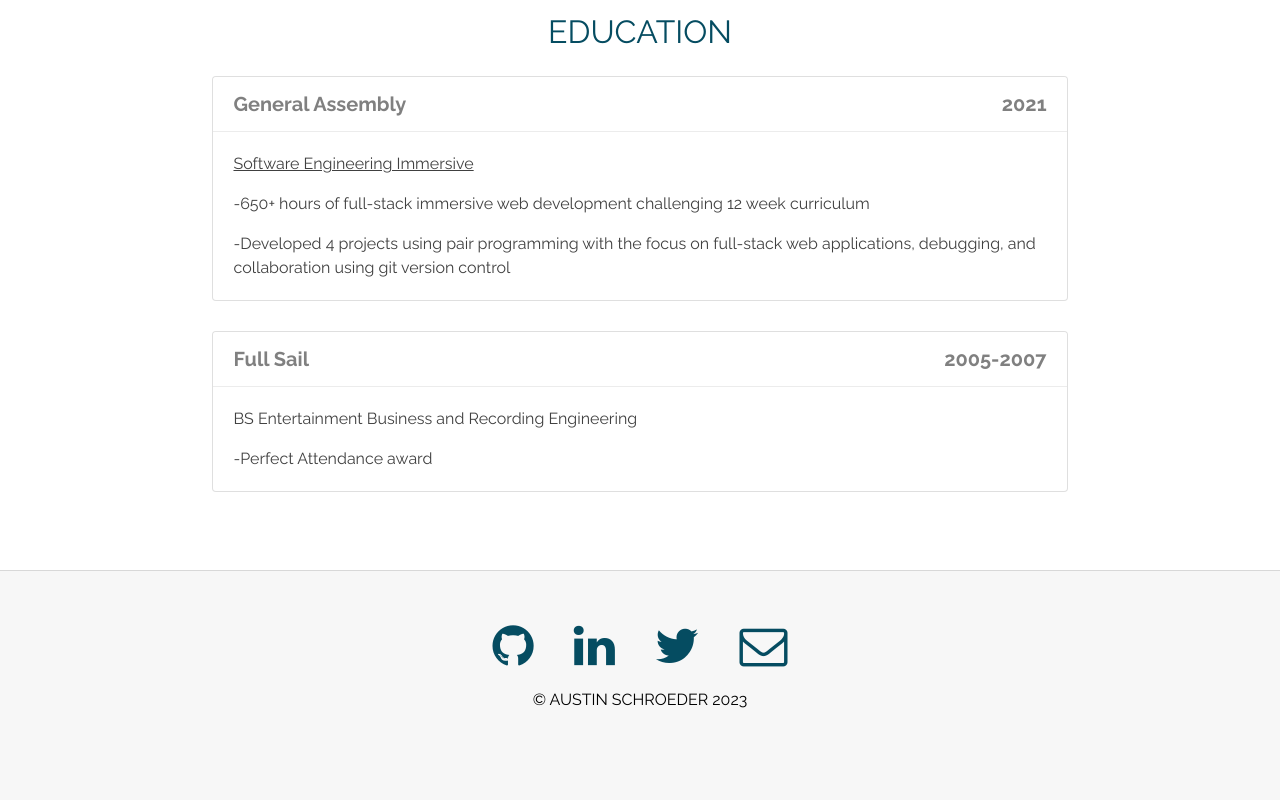
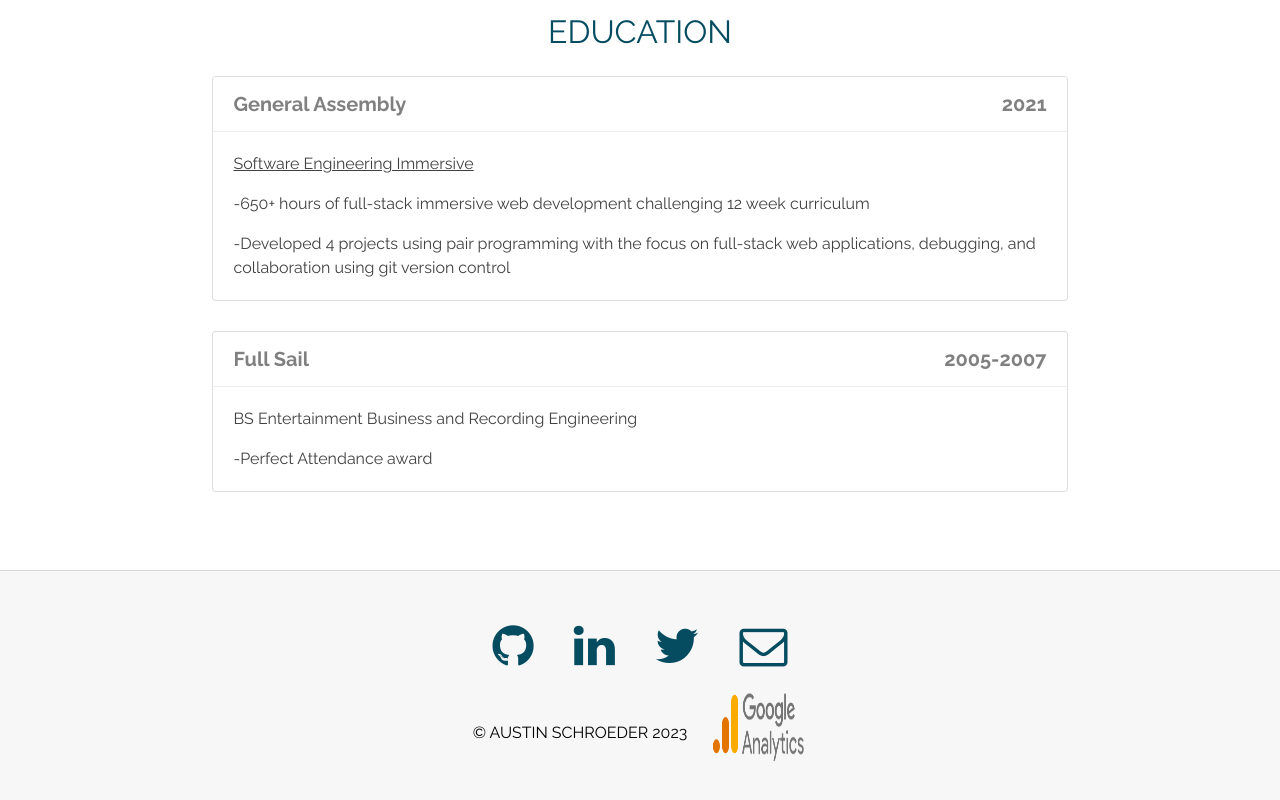
Before and after one commit to austinschroeder/portfolio-react, a React (Create React App) app: page / in a window 1280 px wide. Shown: the part 6459-7259 px from the top of the page. Before the commit the page ends 7232 px from the top, so only its background shows below. Built offline with nearby package versions, Linux system fonts and the light colour scheme.

Commit message:
add google logo update resume file

```diff
--- a/src/components/Footer.js
+++ b/src/components/Footer.js
@@ -1,4 +1,5 @@
 // **LIVES IN DIV className=CONTAINER**
+import googleAnalytics from '../images/google-analytics.png';
 
 const Footer = () => {
   return (
@@ -8,9 +9,6 @@ const Footer = () => {
         <div className="side-content"></div>
         <div className="main-content">
           <div className="content-header"></div>
-          {/* <div className="content-body"> */}
-
-          {/* ////////////////////////////////// */}
           <div className="jumbotron-social">
             <ul className="ul-social">
               <li className="li-social-links">
@@ -53,12 +51,17 @@ const Footer = () => {
                   <i className="fa fa-envelope-o footer" aria-hidden="true"></i>
                 </a>
               </li>
-              <p>&copy; AUSTIN SCHROEDER 2023</p>
+              <div className="image-container">
+                <p>&copy; AUSTIN SCHROEDER 2023</p>
+                <img
+                  height="100"
+                  width="100"
+                  src={googleAnalytics}
+                  alt="googleAnalytics"
+                />
+              </div>
             </ul>
           </div>
-          {/* ////////////////////////////////// */}
-
-          {/* </div> */}
         </div>
         <div className="side-content"></div>
       </div>
--- a/src/css/style.css
+++ b/src/css/style.css
@@ -435,6 +435,17 @@ h4 {
   margin: -5px;
 }
 
+.image-container {
+  display: flex;
+  justify-content: center;
+  align-items: center;
+}
+
+.image-container p {
+  margin-bottom: 0;
+  margin-right: 20px;
+}
+
 /* *************************************** */
 /* Mobile  */
 @media screen and (max-width: 600px) {
@@ -489,5 +500,15 @@ h4 {
   .social {
     padding: 15px;
   }
+
+  /* FOOTER */
+  .image-container {
+    flex-direction: column;
+  }
+
+  .image-container p {
+    margin-right: 0;
+    margin-bottom: 5px;
+  }
 }
 /* *************************************** */
```
Also changed, not shown: src/images/google-analytics.png (added), 1 other file (tests, documents, lock files or other folders).
